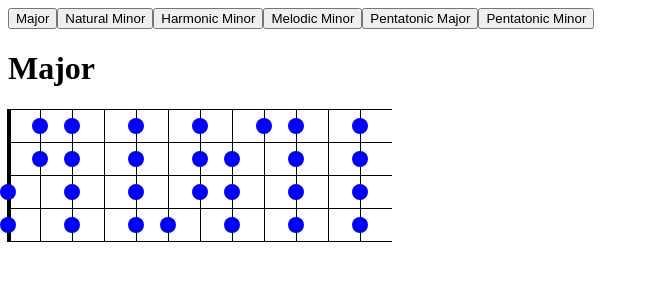
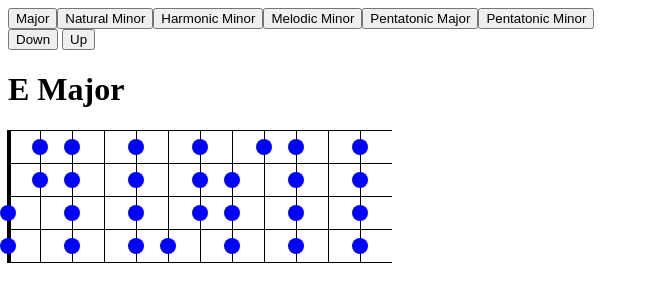
Before and after one commit to thibaudpriou/musicscales, a SvelteKit app: page / in a window 1280 px wide. Shown: the top 302 px of the page, without its empty margins (0-657 px from the left). Built offline with nearby package versions, Linux system fonts and the light colour scheme.

Commit message:
feat: scale selection

```diff
--- a/src/routes/+page.svelte
+++ b/src/routes/+page.svelte
@@ -15,13 +15,31 @@
 		{ name: 'Pentatonic Major', value: 'pentatonic-major' },
 		{ name: 'Pentatonic Minor', value: 'pentatonic-minor' }
 	];
+	const notes = ['E', 'F', 'F#', 'G', 'G#', 'A', 'A#', 'B', 'C', 'C#', 'D', 'D#'];
 
 	let selectedScale: ScaleInfo = scales[0];
+	let selectedNoteOffset = 0;
 
 	function selectedScaleCallback(value: ScaleInfo) {
 		return () => {
 			selectedScale = value;
 		};
+	}
+
+	function upNote() {
+		if (selectedNoteOffset + 1 === 12) {
+			selectedNoteOffset = 0;
+			return;
+		}
+		selectedNoteOffset = selectedNoteOffset + 1;
+	}
+
+	function downNote() {
+		if (selectedNoteOffset - 1 === -1) {
+			selectedNoteOffset = 11;
+			return;
+		}
+		selectedNoteOffset = selectedNoteOffset - 1;
 	}
 </script>
 
@@ -29,7 +47,12 @@
 	<button on:click={selectedScaleCallback(scale)}>{scale.name}</button>
 {/each}
 
+<div>
+	<button on:click={downNote}>Down</button>
+	<button on:click={upNote}>Up</button>
+</div>
+
 <h1>
-	{selectedScale.name}
+	{notes[selectedNoteOffset]} {selectedScale.name}
 </h1>
-<Strings scale={selectedScale.value} />
+<Strings scale={selectedScale.value} scaleOffset={12 - selectedNoteOffset} />
```
